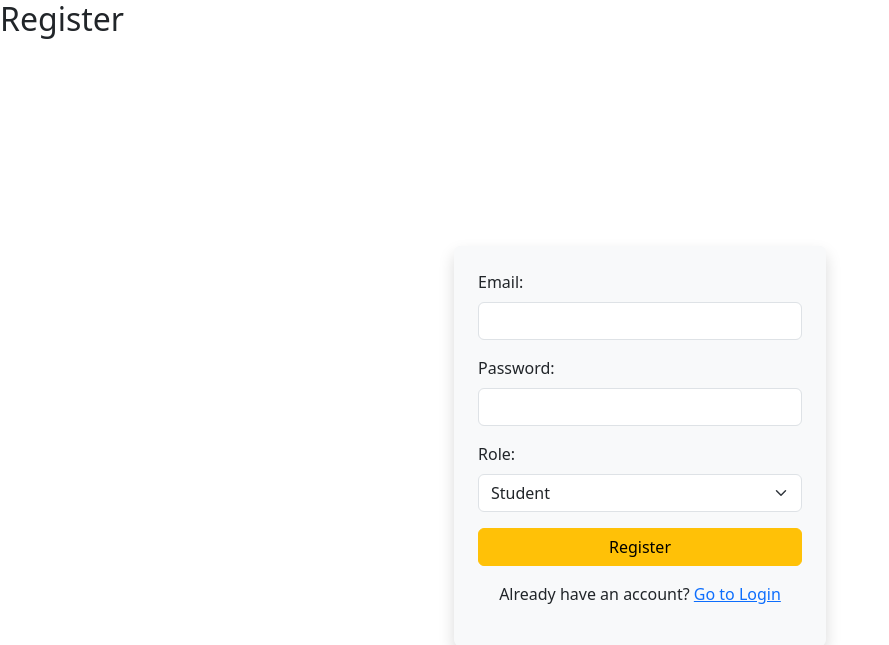
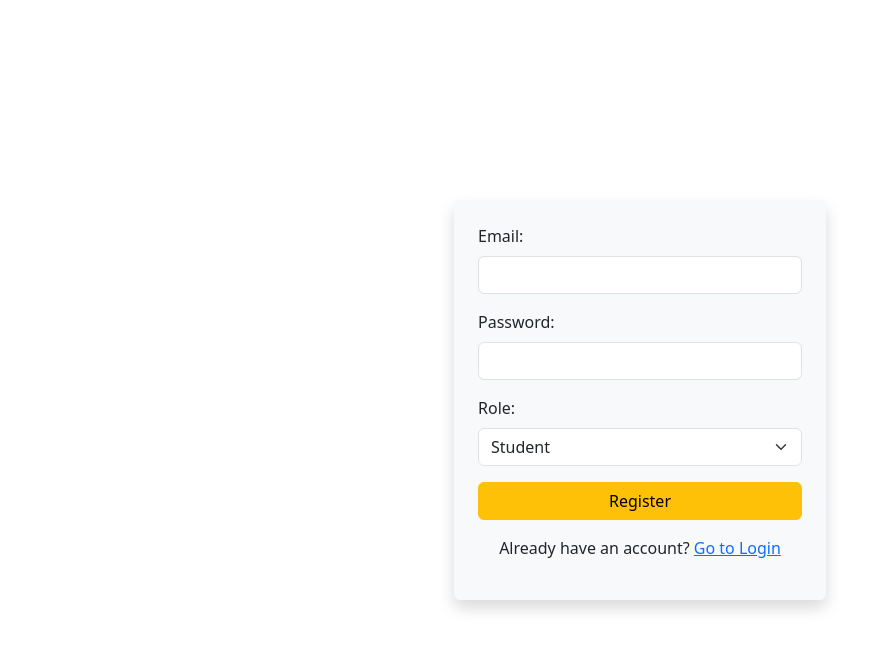
Before and after one commit to daheeahn/5th-final-project, a PHP site: page /register in a window 1280 px wide. Shown: the top 645 px of the page, without its empty margins (0-889 px from the left). After the commit the page ends 611 px from the top, so only its background shows below. Run offline with PHP 8.4, Linux system fonts and the light colour scheme.

Commit message:
chore: remove header

```diff
--- a/src/views/login.view.php
+++ b/src/views/login.view.php
@@ -8,7 +8,6 @@
     <link href="https://cdn.jsdelivr.net/npm/bootstrap@5.3.3/dist/css/bootstrap.min.css" rel="stylesheet">
 </head>
 <body>
-    <h2 id="title">Login</h2>
     <div class="container d-flex justify-content-center align-items-center min-vh-100">
         <div class="col-12 col-md-6 col-lg-4">
             <form action="" method="POST" class="p-4 bg-light rounded shadow">
--- a/src/views/register.view.php
+++ b/src/views/register.view.php
@@ -8,7 +8,6 @@
     <link rel="stylesheet" href="./styles/login.css">
 </head>
 <body>
-    <h2 id="title">Register</h2>
     <div class="container d-flex justify-content-center align-items-center min-vh-100">
         <div class="col-12 col-md-6 col-lg-4">
             <form action="" method="POST" class="p-4 bg-light rounded shadow">
```
